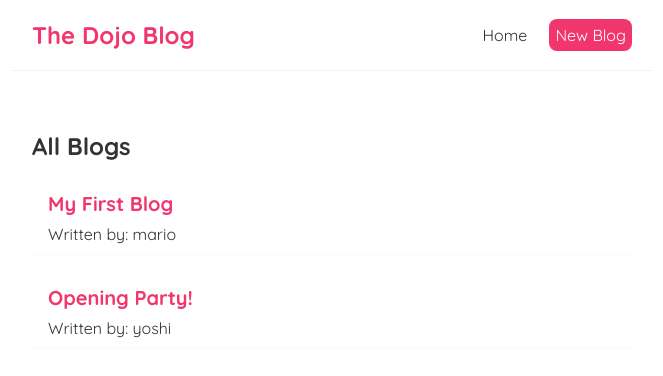
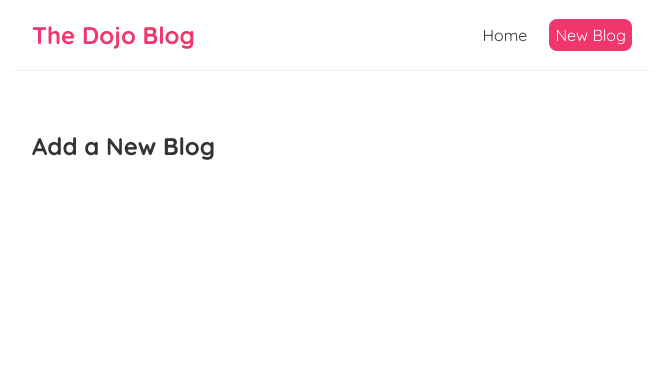
Before and after one commit to llcain/react-dojo-blog, a React (Create React App) app: page /create in a window 1280 px wide. Shown: the top 376 px of the page, without its empty margins (308-971 px from the left). Built offline with nearby package versions, Linux system fonts and the light colour scheme; data requests are answered from the project's data file.

Commit message:
Added Create.js file - had to move abort - added link - added notes file

```diff
--- a/src/App.js
+++ b/src/App.js
@@ -1,6 +1,7 @@
 
 import Home from './Home';
 import Navbar from './Navbar';
+import Create from './Create';
 import { BrowserRouter as Router, Route, Switch } from 'react-router-dom';
 
 function App() {
@@ -16,8 +17,11 @@ function App() {
           <p>Liked { likes } times</p>
            */}
              <Switch>
-              <Route path="/">
+              <Route exact path="/">
                 <Home />
+              </Route>
+              <Route path="/create">
+                <Create />
               </Route>
              </Switch>
 
--- /dev/null
+++ b/src/Create.js
@@ -0,0 +1,12 @@
+const Create = () => {
+    return (
+        <div className="create">
+            <h2>Add a New Blog</h2>
+        </div>
+     );
+}
+
+export default Create;
+<div className="create">
+    <h2>Add a New Blog</h2>
+</div>
--- a/src/Home.js
+++ b/src/Home.js
@@ -1,11 +1,11 @@
-import { useEffect, useState } from "react";
+
 import BlogList from "./BlogList";
 import useFetch from "./useFetch";
 
 
 const Home = () => {
 
-   const { data: blogs, isPending } = useFetch('http://localhost:8000/blogs');
+   const { data: blogs, isPending, error } = useFetch('http://localhost:8000/blogs');
 
 
 
@@ -19,6 +19,7 @@ const Home = () => {
 
     return (
         <div className="home">
+            { error && <div>{ error }</div> }
             { isPending && <div>Loading...</div> }
             { blogs && <BlogList blogs={blogs} title="All Blogs" /> }
 
--- a/src/Navbar.js
+++ b/src/Navbar.js
@@ -1,3 +1,5 @@
+import { Link } from 'react-router-dom';
+
 const Navbar = () => {
 
     // const myComponentStyle = {
@@ -9,12 +11,12 @@ const Navbar = () => {
         <nav className="navbar">
             <h1>The Dojo Blog</h1>
             <div className="links">
-                <a href="/">Home</a>
-                <a href="/create" style={{
+                <Link to="/">Home</Link>
+                <Link to="/create" style={{
                     color: 'white',
                     backgroundColor: "#f1356d",
                     borderRadius: '8px'
-                }}>New Blog</a>
+                }}>New Blog</Link>
             </div>
         </nav>
      );
--- a/src/useFetch.js
+++ b/src/useFetch.js
@@ -2,21 +2,37 @@ import { useState, useEffect } from "react";
 
 const useFetch = (url) => {
 
+
     const [data, setData] = useState(null);
     const [isPending, setIsPending] = useState(true);
+    const [error, setError] = useState(null);
 
     useEffect(() => {
-        fetch(url)
+        const abortCont = new AbortController();
+        fetch(url, { signal: abortCont.signal })
             .then(res => {
+                if(!res.ok) {
+                    throw Error("Could not fetch the data for that resource");
+                }
                 return res.json();
             })
             .then(data => {
                 setData(data);
                 setIsPending(false);
+                setError(null);
+            })
+            .catch(err => {
+                if( err.name === 'AbortError') {
+                    console.log('fetch aborted');
+                } else {
+                    setIsPending(false);
+                    setError(err.message);
+                }
             });
+            return () => abortCont.abort();
     }, [url]);
 
-    return { data, isPending }
+    return { data, isPending, error }
 }
 
 export default useFetch;
```
Also changed, not shown: src/notes.txt.
